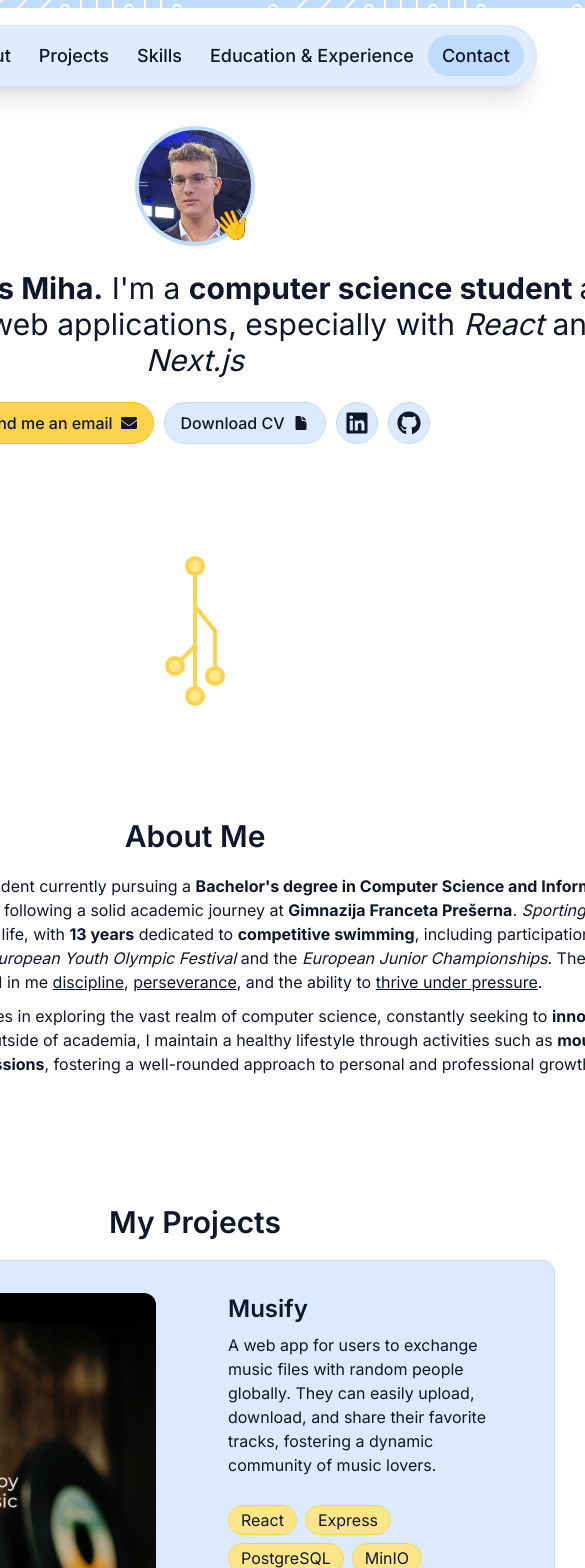
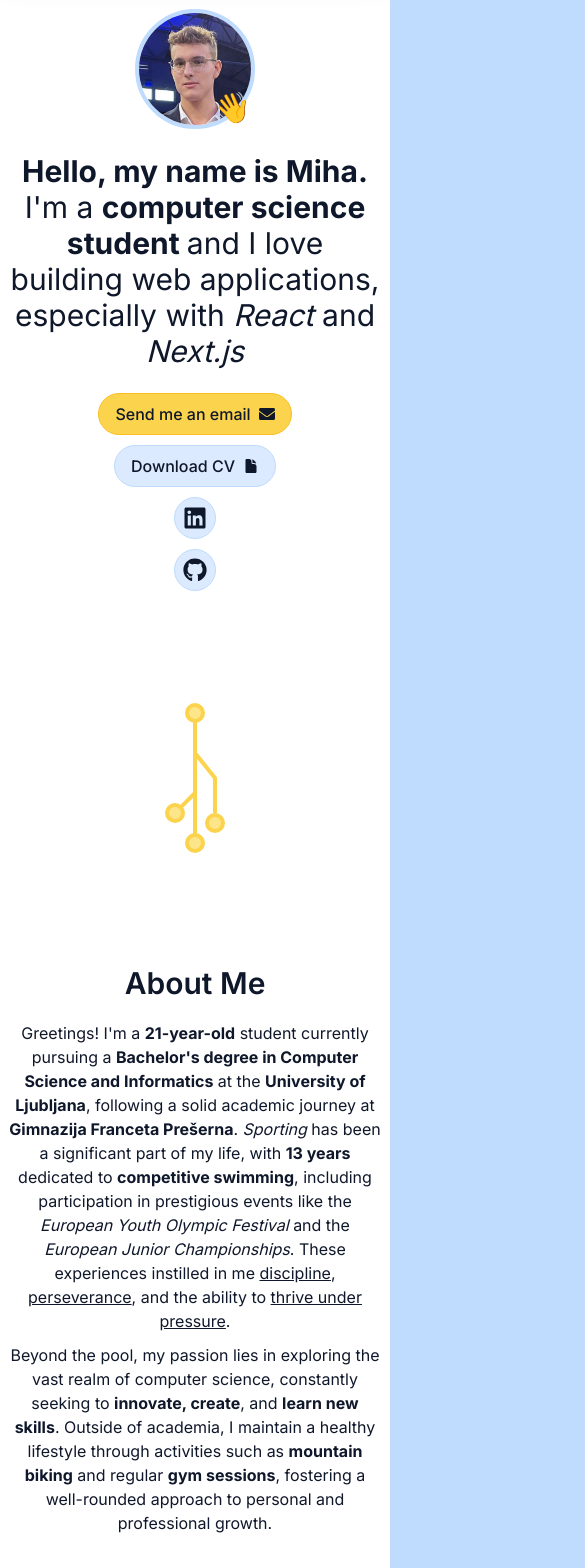
Before and after one commit to MhcVintar/portfolio, a Next.js app: page / in a window 390 px wide. Shown: the part 120-1688 px from the top of the page, 585 px wide, since content can reach past the window. Built offline with nearby package versions, Linux system fonts and the light colour scheme; no server answers.

Commit message:
finished media queries

```diff
--- a/src/app/layout.tsx
+++ b/src/app/layout.tsx
@@ -23,7 +23,7 @@ export default function RootLayout({
         className={`${inter.className} flex justify-center bg-blue-200 bg-circuit-board`}
       >
         <ActiveSectionContextProvider>
-          <div className="mx-36 my-32 flex flex-col items-center rounded-2xl bg-white px-40 py-4">
+          <div className="flex w-full flex-col items-center bg-white pb-4 md:py-4 lg:my-16 lg:w-[initial] lg:rounded-2xl lg:px-16 xl:my-32 xl:px-20 2xl:my-40 2xl:px-40">
             <Header />
             {children}
             <Footer />
--- a/src/app/page.tsx
+++ b/src/app/page.tsx
@@ -8,7 +8,7 @@ import Skills from "@/components/skills";
 
 export default function HomePage() {
   return (
-    <main className="flex max-w-[55rem] flex-col items-center pt-10">
+    <main className="flex flex-col items-center pt-10">
       <Home />
       <SectionDivider />
       <About />
--- a/src/components/about.tsx
+++ b/src/components/about.tsx
@@ -11,7 +11,7 @@ export default function About() {
     <motion.section
       id="about"
       ref={sectionRef}
-      className="mb-32 w-[55rem] scroll-mt-24 text-center"
+      className="mb-32 w-full scroll-mt-24 px-2 text-center sm:w-[35rem] sm:px-0 md:w-[40rem] lg:w-[45rem] xl:w-[50rem] 2xl:w-[55rem]"
       initial={{ opacity: 0, y: 100 }}
       animate={{ opacity: 1, y: 0 }}
       transition={{ delay: 0.2 }}
--- a/src/components/education-and-experience/timeline-card.tsx
+++ b/src/components/education-and-experience/timeline-card.tsx
@@ -26,16 +26,16 @@ export default function TimelineCard({
   return (
     <motion.section
       ref={sectionRef}
-      className="flex h-64 w-96 flex-col rounded-xl border border-blue-200 bg-blue-100 px-4 py-2 text-left"
+      className="mr-2 flex h-fit w-3/4 flex-col rounded-xl border border-blue-200 bg-blue-100 px-4 py-2 text-left sm:mr-0 sm:h-60 sm:w-[29rem] md:h-72 md:w-[20rem] lg:h-64 lg:w-[22rem] xl:w-96"
       initial={{ opacity: 0, x: parity === "odd" ? -100 : 100 }}
     >
       <h3 className="mb-2 text-2xl font-semibold">{title}</h3>
-      <p>{description}</p>
-      <div className="mt-auto flex gap-2">
+      <p className="mb-5 sm:mb-0">{description}</p>
+      <div className="mt-auto flex flex-col gap-2 lg:flex-row">
         <a
           href={link}
           target="_blank"
-          className="flex items-center gap-x-2 rounded-full border border-amber-300 bg-amber-200 px-3 py-0.5
+          className="flex w-fit items-center gap-x-2 rounded-full border border-amber-300 bg-amber-200 px-3 py-0.5
           outline-none transition hover:scale-105 hover:bg-amber-300 focus:scale-105 focus:bg-amber-300"
         >
           Visit website
@@ -45,7 +45,7 @@ export default function TimelineCard({
           <a
             href={reference}
             target="_blank"
-            className="group/reference flex items-center gap-x-2 rounded-full border border-amber-300 bg-amber-200 px-3 py-0.5
+            className="group/reference flex w-fit items-center gap-x-2 rounded-full border border-amber-300 bg-amber-200 px-3 py-0.5
             outline-none transition hover:scale-105 hover:bg-amber-300 focus:scale-105 focus:bg-amber-300"
           >
             View reference
--- a/src/components/education-and-experience/timeline-pattern.tsx
+++ b/src/components/education-and-experience/timeline-pattern.tsx
@@ -1,12 +1,16 @@
+import { motion } from "framer-motion";
+
 type TimelinePatternProps = { className?: string };
 
 export default function TimelinePattern({ className }: TimelinePatternProps) {
   return (
-    <svg
+    <motion.svg
       xmlns="http://www.w3.org/2000/svg"
       height="53"
       width="40"
       className={className}
+      initial={{ opacity: 0 }}
+      animate={{ opacity: 1 }}
     >
       <circle
         cx="10"
@@ -32,6 +36,6 @@ export default function TimelinePattern({ className }: TimelinePatternProps) {
         strokeWidth="4"
         stroke="#fcd34d"
       />
-    </svg>
+    </motion.svg>
   );
 }
--- a/src/components/header.tsx
+++ b/src/components/header.tsx
@@ -10,18 +10,18 @@ export default function Header() {
 
   return (
     <motion.header
-      className="sticky top-4 z-50 w-fit"
+      className="sticky top-0 z-50 w-full md:top-4 md:w-fit"
       initial={{ opacity: 0, y: -100 }}
       animate={{ opacity: 1, y: 1 }}
     >
       <nav>
-        <ul className="flex items-center justify-center rounded-full border border-blue-200 border-opacity-50 bg-blue-100 bg-opacity-90 px-3 py-4 text-lg shadow-xl">
+        <ul className="flex flex-wrap items-center justify-center border-b-[1px] border-blue-200 border-opacity-50 bg-blue-100 bg-opacity-90 px-3 py-4 text-lg shadow-xl md:flex-nowrap md:rounded-full md:border">
           {links.map((link, index) => (
             <li key={index}>
               <Link
                 href={link.href}
                 onClick={() => setActiveSection(link.name)}
-                className={`rounded-full px-3.5 py-2.5 font-medium outline-none transition hover:bg-blue-200 hover:text-slate-950 focus:bg-blue-200 ${activeSection === link.name && "bg-blue-200"}`}
+                className={`rounded-full px-3.5 py-1.5 font-medium outline-none transition hover:bg-blue-200 hover:text-slate-950 focus:bg-blue-200 md:py-2.5 ${activeSection === link.name && "bg-blue-200"}`}
               >
                 {link.name}
               </Link>
--- a/src/components/home.tsx
+++ b/src/components/home.tsx
@@ -23,8 +23,8 @@ export default function Home() {
     <section
       id="home"
       ref={sectionRef}
-      className="flex w-[55rem] scroll-mt-[1000px] flex-col items-center
-      text-center"
+      className="flex w-full scroll-mt-[1000px] flex-col items-center px-2 text-center sm:w-[37rem] sm:px-0 lg:w-[45rem] xl:w-[50rem]
+      2xl:w-[55rem]"
     >
       <div className="group relative transition hover:scale-110">
         <MotionImage
@@ -68,7 +68,7 @@ export default function Home() {
         and <i>Next.js</i>
       </motion.h1>
       <motion.ul
-        className="flex gap-x-2.5"
+        className="flex flex-col items-center gap-2.5 sm:flex-row"
         initial={{ y: 100, opacity: 0 }}
         animate={{ y: 0, opacity: 1 }}
       >
@@ -120,9 +120,9 @@ export default function Home() {
           <a
             href="https://github.com/MhcVintar"
             target="_blank"
-            className="flex items-center justify-center rounded-full border border-blue-200 bg-blue-100 px-2 py-2
-            outline-none transition hover:scale-110
-            hover:bg-blue-200 focus:scale-110 focus:bg-blue-200"
+            className="flex w-fit items-center justify-center rounded-full border border-blue-200 bg-blue-100 px-2 py-2 outline-none
+            transition hover:scale-110 hover:bg-blue-200
+            focus:scale-110 focus:bg-blue-200"
           >
             <FaGithub className="text-2xl hover:text-slate-950" />
           </a>
--- a/src/components/projects/project-card.tsx
+++ b/src/components/projects/project-card.tsx
@@ -16,7 +16,7 @@ export default function ProjectCard({
   const ref = useRef<HTMLElement>(null);
   const { scrollYProgress } = useScroll({
     target: ref,
-    offset: ["0 1", "1.25 1"],
+    offset: ["0 1", "1.1 1"],
   });
   const transformedProgress = useTransform(scrollYProgress, [0, 1], [0.5, 1]);
 
@@ -24,15 +24,15 @@ export default function ProjectCard({
     <motion.article
       ref={ref}
       style={{ scale: transformedProgress, opacity: transformedProgress }}
-      className="relative h-96 w-[45rem] overflow-hidden rounded-xl
-      border border-blue-200 bg-blue-100"
+      className="relative h-fit w-full overflow-hidden rounded-xl border
+      border-blue-200 bg-blue-100 sm:h-96"
     >
       <div
-        className="flex h-full w-1/2 flex-col px-10 py-8 text-left
-        group-odd:translate-x-[22rem]"
+        className="flex h-3/5 w-full flex-col px-5 py-4 text-left sm:h-full sm:w-1/2
+        sm:group-odd:translate-x-[19rem] md:group-odd:translate-x-[21rem] lg:group-odd:translate-x-[22rem]"
       >
         <h3 className="mb-2 text-2xl font-semibold capitalize">{title}</h3>
-        <p>{description}</p>
+        <p className="mb-6">{description}</p>
         <ul className="mt-auto flex flex-wrap gap-2">
           {tags.map((tag, index) => (
             <li
@@ -49,11 +49,11 @@ export default function ProjectCard({
         src={image}
         alt={title}
         quality={95}
-        className="absolute top-8 h-full w-[30rem] rounded-t-xl object-cover
-        transition group-odd:-left-40 group-even:-right-40
-        group-hover:-translate-y-5 group-hover:scale-105
-        group-odd:group-hover:translate-x-4 group-odd:group-hover:rotate-6
-        group-even:group-hover:-translate-x-4 group-even:group-hover:-rotate-6"
+        className="h-1/3 w-11/12 rounded-tr-xl object-cover transition group-hover:scale-105 sm:absolute sm:top-8 sm:block sm:h-full sm:w-[27rem] sm:rounded-t-xl
+        sm:group-odd:-left-40 sm:group-even:-right-40 sm:group-hover:-translate-y-5
+        sm:group-odd:group-hover:translate-x-4
+        sm:group-odd:group-hover:rotate-6 sm:group-even:group-hover:-translate-x-4
+        sm:group-even:group-hover:-rotate-6 md:w-[30rem]"
       />
     </motion.article>
   );
--- a/src/components/projects/projects.tsx
+++ b/src/components/projects/projects.tsx
@@ -12,7 +12,7 @@ export default function Projects() {
     <section
       id="projects"
       ref={sectionRef}
-      className="mb-32 w-[55rem] scroll-mt-24 text-center"
+      className="mb-32 w-full scroll-mt-24 px-2 text-center sm:w-[37rem] sm:px-0 md:w-[42rem] lg:w-[45rem]"
     >
       <SectionHeading>My projects</SectionHeading>
       <ul className="flex flex-col items-center gap-y-10">
--- a/src/components/skills.tsx
+++ b/src/components/skills.tsx
@@ -21,7 +21,7 @@ export default function Skills() {
     <section
       id="skills"
       ref={sectionRef}
-      className="mb-32 w-[55rem] scroll-mt-24 text-center"
+      className="mb-32 w-full scroll-mt-24 px-2 text-center sm:w-[38rem] sm:px-0 md:w-[45rem] lg:w-[50rem] xl:w-[55rem]"
     >
       <SectionHeading>My skills</SectionHeading>
       <ul ref={ulRef} className="flex flex-wrap justify-center gap-2">
```
Also changed, not shown: src/components/contact.tsx (+6 -6 lines), src/components/education-and-experience/timeline.tsx (+18 -9 lines).
